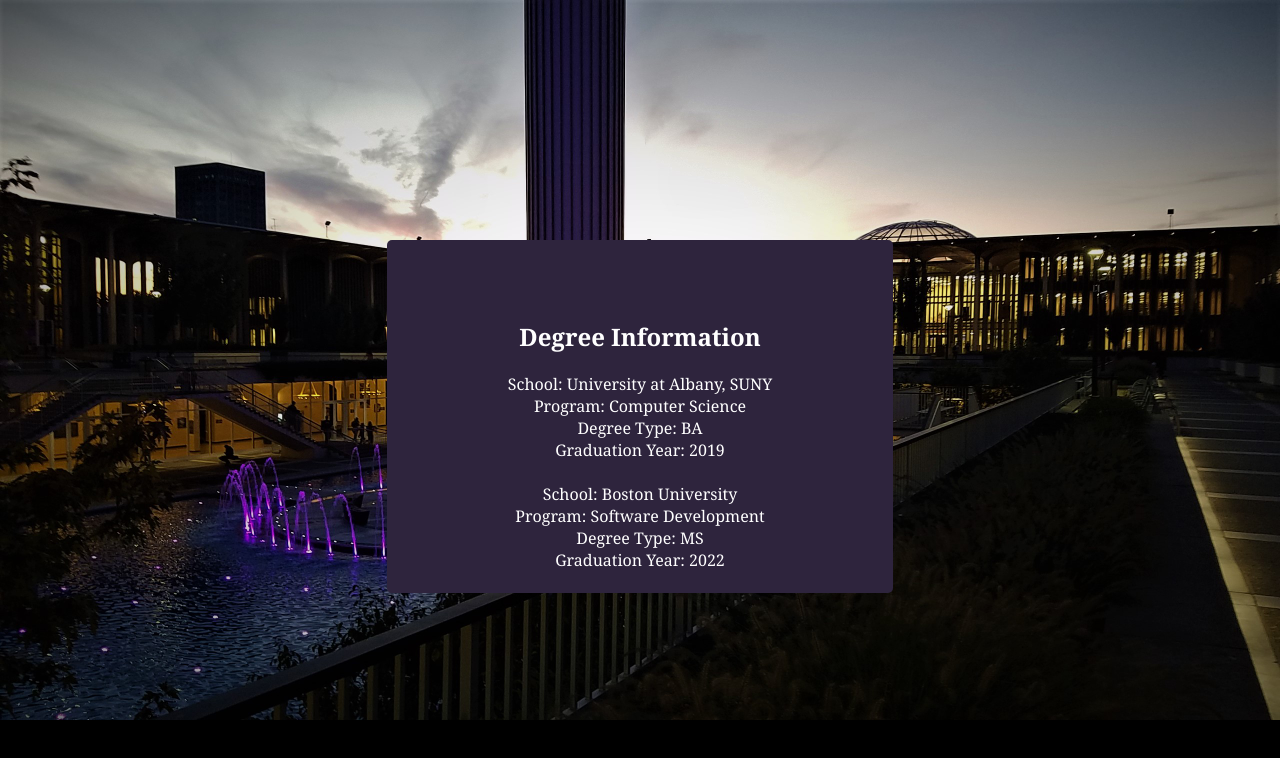
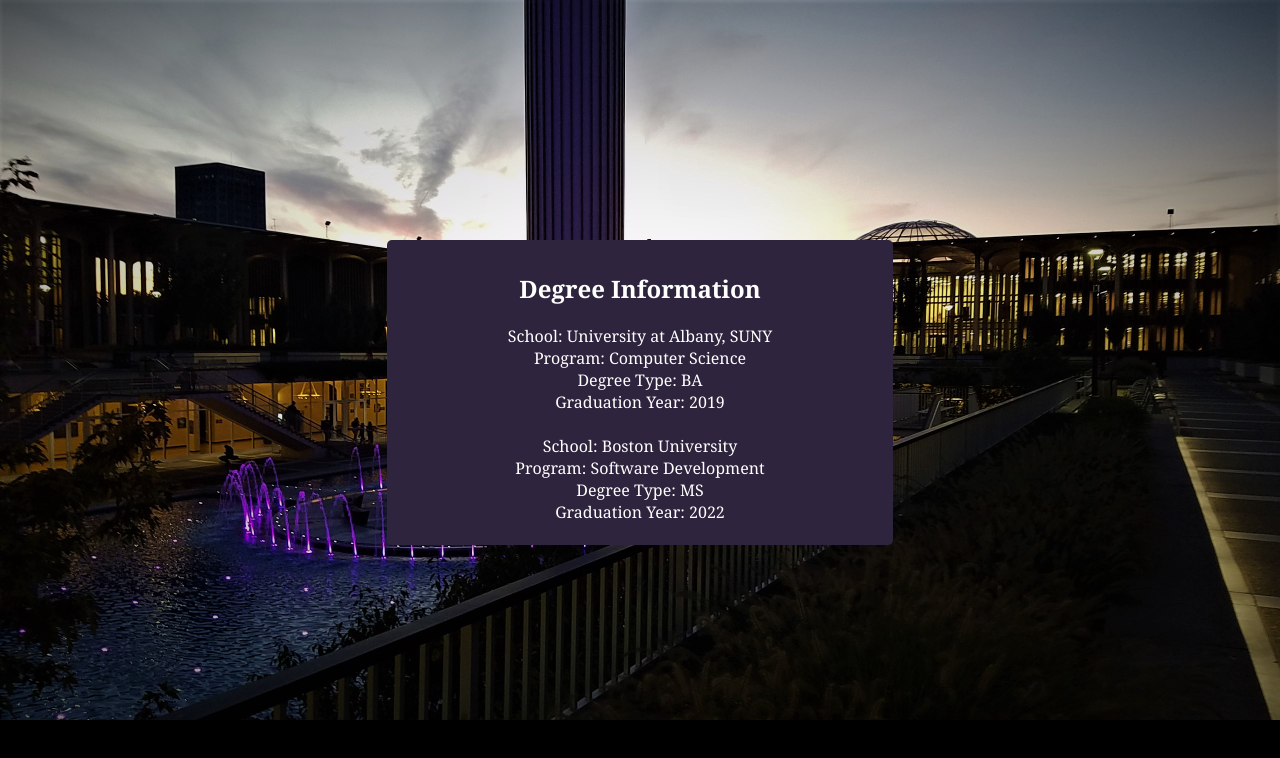
Before and after one commit to nataliebates/nataliebates.github.io, a plain HTML site: page index.html in a window 1280 px wide. Both pictures are taken after a click on the button "Get Degree Information". Drawn offline with Linux system fonts and the light colour scheme.

Commit message:
decrease padding

```diff
--- a/style.css
+++ b/style.css
@@ -39,10 +39,10 @@
 }
 
 #degreeInfo, #degreeInfoHeader {
-  padding-left: 5rem;
-  padding-right: 5rem;
+  padding-left: 3rem;
+  padding-right: 3rem;
 }
 
 #degreeInfoHeader {
-  padding-top: 5rem;
+  padding-top: 2rem;
 }
```
